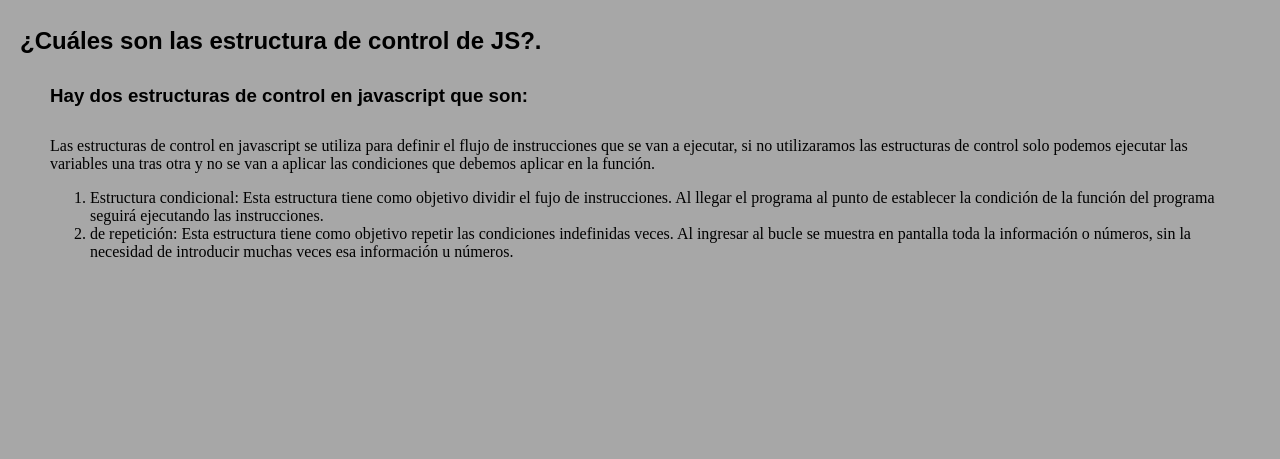
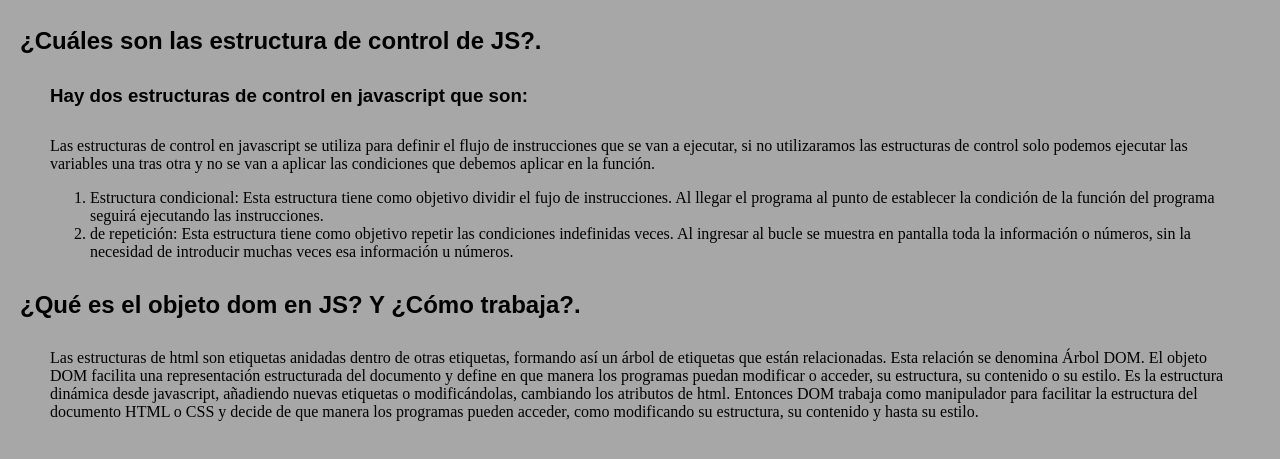
Before and after one commit to Mercadonatali/investivacionJS, a plain HTML site: page index.html in a window 1280 px wide. Shown: the part 2465-2924 px from the top of the page. Drawn offline with Linux system fonts and the light colour scheme.

Commit message:
Respuesta 7

```diff
--- a/CSS/style.css
+++ b/CSS/style.css
@@ -129,3 +129,14 @@ header{
     font-size:12;
     margin: 30px;
 }
+.respuesta7{
+    font-family: sans-serif;
+    font-size:20;
+    margin: 20px;
+}
+
+.dom{
+    font-family:'Times New Roman', Times, serif ;
+    font-size:12;
+    margin: 30px;
+}
--- a/index.html
+++ b/index.html
@@ -139,6 +139,14 @@
             </div>
 
         </div>
+        <div class="respuesta7">
+            <h2>¿Qué es el objeto dom en JS? Y ¿Cómo trabaja?.</h2>
+
+            <div class="dom">
+                <p>Las estructuras de html son etiquetas anidadas dentro de otras etiquetas, formando así un árbol de etiquetas que están relacionadas. Esta relación se denomina Árbol DOM. El objeto DOM facilita una representación estructurada del documento y define en que manera los programas puedan modificar o acceder, su estructura, su contenido o su estilo. Es la estructura dinámica desde javascript, añadiendo nuevas etiquetas o modificándolas, cambiando los atributos de html. Entonces DOM trabaja como manipulador para facilitar la estructura del documento HTML o CSS y decide de que manera los programas pueden acceder, como modificando su estructura, su contenido y hasta su estilo.</p>
+            </div>
+
+        </div>
 
     </div>
 </body>
```
